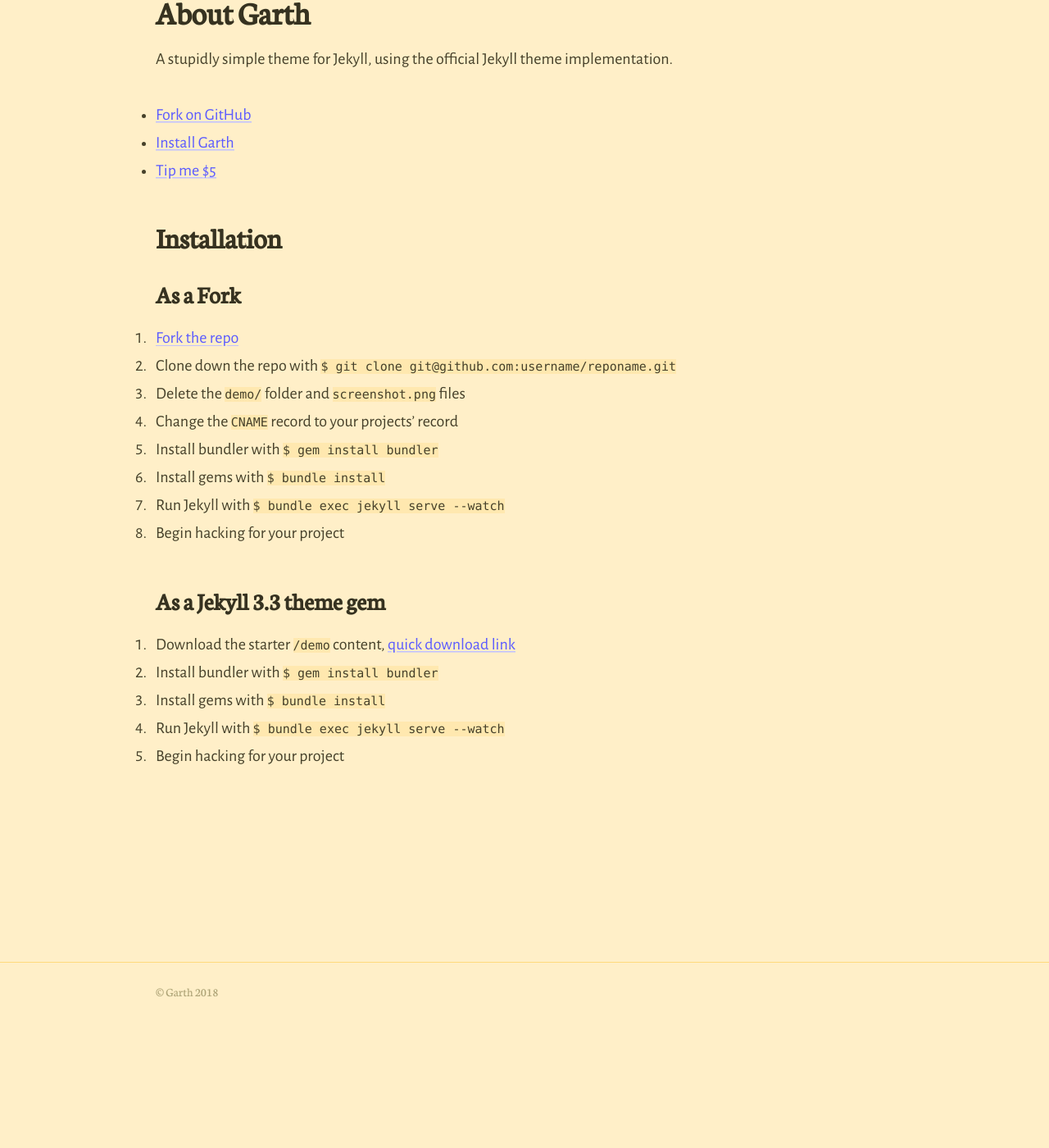
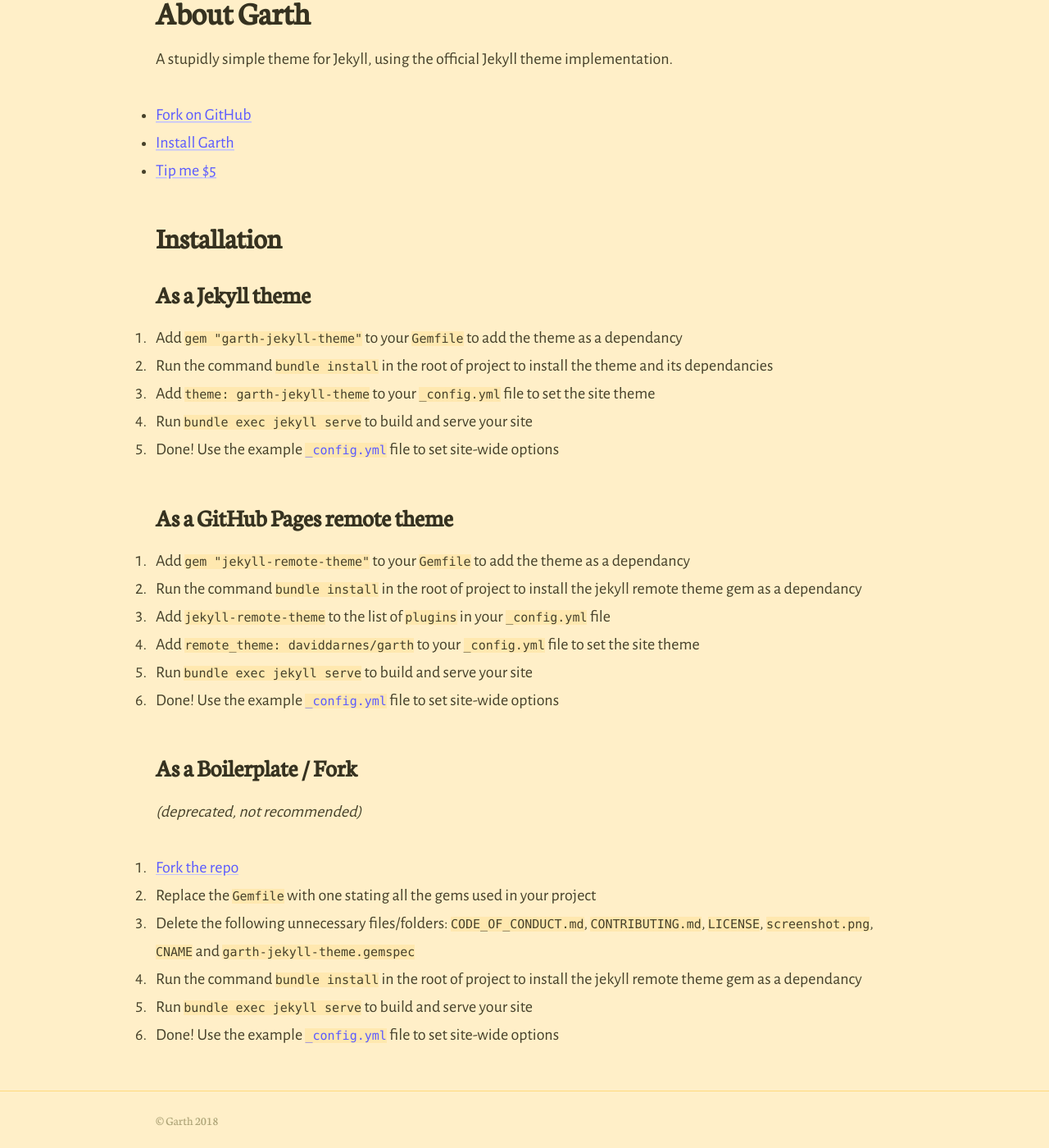
Before and after one commit to daviddarnes/garth, a Jekyll site: the page built from about.md, in a window 1280 px wide and 1400 px high, scrolled down 157 px. Shown: the whole window at 82% size. Built offline with Jekyll 4.4.1, drawn with Linux system fonts in a browser that asks for light colours; before the commit the page ends 1217 px from its top, so only the background shows below that.

Commit message:
Add installation instructions to demo site

```diff
--- a/about.md
+++ b/about.md
@@ -10,21 +10,30 @@
 
 ## Installation
 
-### As a Fork
+### As a Jekyll theme
+
+1. Add `gem "garth-jekyll-theme"` to your `Gemfile` to add the theme as a dependancy
+2. Run the command `bundle install` in the root of project to install the theme and its dependancies
+3. Add `theme: garth-jekyll-theme` to your `_config.yml` file to set the site theme
+4. Run `bundle exec jekyll serve` to build and serve your site
+5. Done! Use the example [`_config.yml`](https://github.com/daviddarnes/garth/blob/master/_config.yml) file to set site-wide options
+
+### As a GitHub Pages remote theme
+
+1. Add `gem "jekyll-remote-theme"` to your `Gemfile` to add the theme as a dependancy
+2. Run the command `bundle install` in the root of project to install the jekyll remote theme gem as a dependancy
+3. Add `jekyll-remote-theme` to the list of `plugins` in your `_config.yml` file
+4. Add `remote_theme: daviddarnes/garth` to your `_config.yml` file to set the site theme
+5. Run `bundle exec jekyll serve` to build and serve your site
+6. Done! Use the example [`_config.yml`](https://github.com/daviddarnes/garth/blob/master/_config.yml) file to set site-wide options
+
+### As a Boilerplate / Fork
+
+_(deprecated, not recommended)_
 
 1. [Fork the repo](https://github.com/daviddarnes/garth#fork-destination-box)
-2. Clone down the repo with `$ git clone git@github.com:username/reponame.git`
-3. Delete the `demo/` folder and `screenshot.png` files
-4. Change the `CNAME` record to your projects' record
-5. Install bundler with `$ gem install bundler`
-6. Install gems with `$ bundle install`
-7. Run Jekyll with `$ bundle exec jekyll serve --watch`
-8. Begin hacking for your project
-
-### As a Jekyll 3.3 theme gem
-
-1. Download the starter `/demo` content, [quick download link](https://minhaskamal.github.io/DownGit/#/home?url=https://github.com/daviddarnes/garth/tree/master/demo)
-2. Install bundler with `$ gem install bundler`
-3. Install gems with `$ bundle install`
-4. Run Jekyll with `$ bundle exec jekyll serve --watch`
-5. Begin hacking for your project
+2. Replace the `Gemfile` with one stating all the gems used in your project
+3. Delete the following unnecessary files/folders: `CODE_OF_CONDUCT.md`, `CONTRIBUTING.md`, `LICENSE`, `screenshot.png`, `CNAME` and `garth-jekyll-theme.gemspec`
+4. Run the command `bundle install` in the root of project to install the jekyll remote theme gem as a dependancy
+5. Run `bundle exec jekyll serve` to build and serve your site
+6. Done! Use the example [`_config.yml`](https://github.com/daviddarnes/garth/blob/master/_config.yml) file to set site-wide options
```
